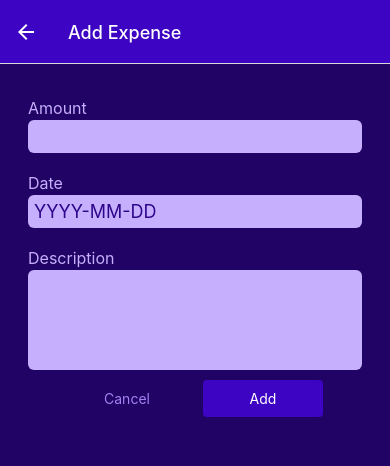
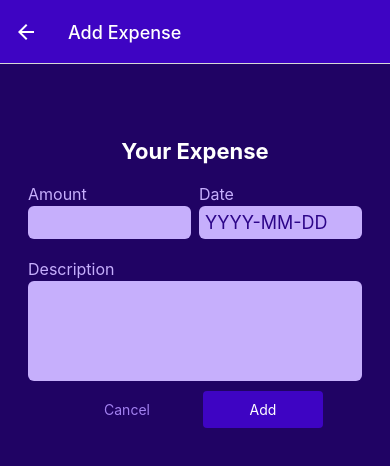
Before and after one commit to jsidd06/the-expense-tracker-app, a React Native app: screen /ManageExpense in a window 390 px wide. Shown: the top 466 px of the page. Built offline with nearby package versions, Linux system fonts and the light colour scheme.

Commit message:
feat: setting form layout

```diff
--- a/src/components/ManageExpense/ExpensesForm.js
+++ b/src/components/ManageExpense/ExpensesForm.js
@@ -1,12 +1,16 @@
-import { StyleSheet, View } from "react-native";
+import { StyleSheet, View, Text } from "react-native";
 import React from "react";
 import Input from "./Input";
+import { GlobalStyles } from "../../constants/style";
 
 const ExpensesForm = () => {
   const amountHandler = () => {};
   return (
-    <View>
+    <View style={styles.form}>
+      <Text style={styles.title}>Your Expense</Text>
+      <View style={styles.inputRow}>
         <Input
+          style={styles.rowInput}
           label="Amount"
           textConfig={{
             keyboardType: "decimal-pad",
@@ -14,6 +18,7 @@ const ExpensesForm = () => {
           }}
         />
         <Input
+          style={styles.rowInput}
           label="Date"
           textConfig={{
             placeholder: "YYYY-MM-DD",
@@ -21,6 +26,7 @@ const ExpensesForm = () => {
             onChangeText: () => {},
           }}
         />
+      </View>
       <Input
         label="Description"
         textConfig={{
@@ -33,4 +39,23 @@ const ExpensesForm = () => {
 
 export default ExpensesForm;
 
-const styles = StyleSheet.create({});
+const styles = StyleSheet.create({
+  form: {
+    marginTop: 40,
+  },
+  title: {
+    fontSize: 22,
+    fontWeight: "bold",
+    color: GlobalStyles.colors.white,
+    textAlign: "center",
+    marginVertical: 10,
+  },
+  inputRow: {
+    flexDirection: "row",
+    justifyContent: "space-between",
+    alignItems: "center",
+  },
+  rowInput: {
+    flex: 1,
+  },
+});
--- a/src/components/ManageExpense/Input.js
+++ b/src/components/ManageExpense/Input.js
@@ -2,7 +2,7 @@ import { StyleSheet, Text, TextInput, View } from "react-native";
 import React from "react";
 import { GlobalStyles } from "../../constants/style";
 
-const Input = ({ label, textConfig }) => {
+const Input = ({ label, textConfig, style }) => {
   const inputStyle = [styles.input];
 
   if (textConfig && textConfig.multiline) {
@@ -10,7 +10,7 @@ const Input = ({ label, textConfig }) => {
   }
 
   return (
-    <View style={styles.inputCtn}>
+    <View style={[styles.inputCtn, style]}>
       <Text style={styles.label}>{label}</Text>
       <TextInput style={inputStyle} {...textConfig} />
     </View>
```
Lines whose indentation alone changed are shown as unchanged.
